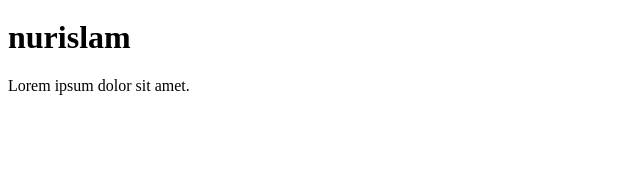
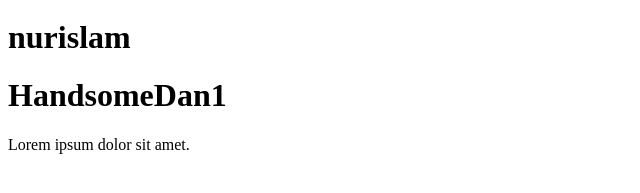
Before and after one commit to Cutenat/joint-work, a plain HTML site: page index.html in a window 1280 px wide. Shown: the part 513-706 px from the top of the page, without its empty margins (0-640 px from the left). Drawn offline with Linux system fonts and the light colour scheme.

Commit message:
added by Dani

```diff
--- a/index.html
+++ b/index.html
@@ -11,6 +11,7 @@
 <img src="https://encrypted-tbn0.gstatic.com/images?q=tbn:ANd9GcRyIIRj-F_zoiyjPp0E_pN9quW_KTd2cR-roA&usqp=CAU" alt="bird">
 <p>AISHA</p>
 <h1>nurislam</h1>
+<h1>HandsomeDan1</h1>
 <p>Lorem ipsum dolor sit amet.</p>
 </body>
 </html>
```
